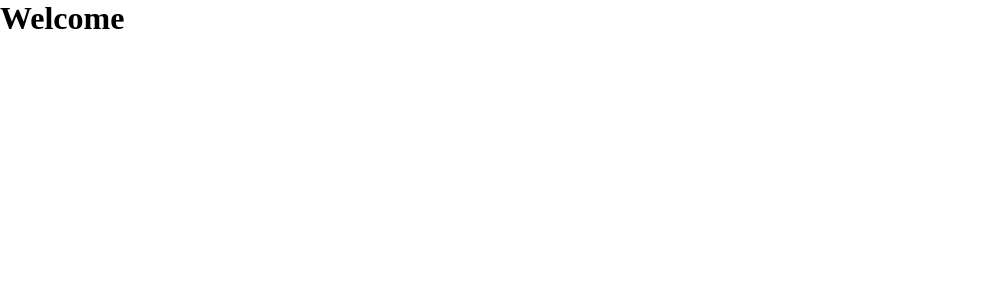
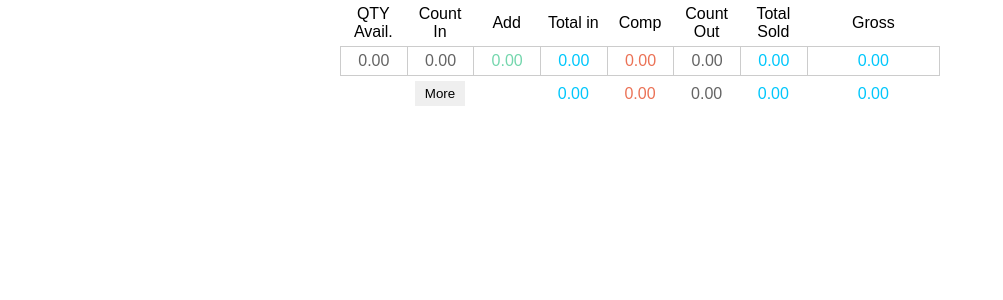
Before and after one commit to ZakMcRae/poster-counts, a React (Create React App) app: page / in a window 1280 px wide. Shown: the top 300 px of the page, without its empty margins (0-1003 px from the left). Built offline with nearby package versions, Linux system fonts and the light colour scheme.

Commit message:
implemented static version of counts table

```diff
--- a/src/App.css
+++ b/src/App.css
@@ -3,3 +3,63 @@
   padding: 0px;
   border: 0px;
 }
+
+html {
+  font-family: sans-serif;
+}
+
+.blue-text {
+  color: #00c7fc;
+}
+
+.red-text {
+  color: #eb7256;
+}
+
+.green-text {
+  color: #74d6ad;
+}
+
+.black-text {
+  color: #646464;
+}
+
+.counts-grid {
+  display: flex;
+  flex-direction: column;
+  text-align: center;
+  align-items: center;
+  margin-top: 25px;
+  margin: auto;
+}
+
+.input-row,
+.label-row,
+.totals-row {
+  display: grid;
+  grid-template-columns: repeat(7, 1fr) 2fr;
+  align-items: center;
+  width: 600px;
+}
+
+.input-element,
+.label-element {
+  padding: 5px;
+}
+
+.input-element {
+  border: 1px solid #ccc;
+}
+
+.input-element:not(:last-child) {
+  border-right: none;
+}
+
+.button-container {
+  grid-column-start: span 3;
+}
+
+.more-rows-button {
+  padding: 5px 10px;
+  margin: 5px 0px;
+}
--- a/src/App.js
+++ b/src/App.js
@@ -1,9 +1,19 @@
 import "./App.css";
+import { useState } from "react";
+import InputRow from "./components/InputRow";
+import LabelRow from "./components/LabelRow";
+import TotalsRow from "./components/TotalsRow";
 
 function App() {
+  const [countStore, setCountScore] = useState({});
+
   return (
     <div className="App">
-      <h1>Welcome</h1>
+      <div className="counts-grid">
+        <LabelRow></LabelRow>
+        <InputRow></InputRow>
+        <TotalsRow></TotalsRow>
+      </div>
     </div>
   );
 }
--- /dev/null
+++ b/src/components/InputRow.js
@@ -0,0 +1,16 @@
+function InputRow() {
+  return (
+    <div className="input-row">
+      <div className="input-element black-text">0.00</div>
+      <div className="input-element black-text">0.00</div>
+      <div className="input-element green-text">0.00</div>
+      <div className="input-element blue-text">0.00</div>
+      <div className="input-element red-text">0.00</div>
+      <div className="input-element black-text">0.00</div>
+      <div className="input-element blue-text">0.00</div>
+      <div className="input-element blue-text">0.00</div>
+    </div>
+  );
+}
+
+export default InputRow;
--- /dev/null
+++ b/src/components/LabelRow.js
@@ -0,0 +1,16 @@
+function LabelRow() {
+  return (
+    <div className="label-row">
+      <div className="label-element">QTY Avail.</div>
+      <div className="label-element">Count In</div>
+      <div className="label-element">Add</div>
+      <div className="label-element">Total in</div>
+      <div className="label-element">Comp</div>
+      <div className="label-element">Count Out</div>
+      <div className="label-element">Total Sold</div>
+      <div className="label-element">Gross</div>
+    </div>
+  );
+}
+
+export default LabelRow;
--- /dev/null
+++ b/src/components/TotalsRow.js
@@ -0,0 +1,16 @@
+function TotalsRow() {
+  return (
+    <div className="totals-row">
+      <div className="button-container">
+        <button className="more-rows-button">More</button>
+      </div>
+      <div className="totals-element blue-text">0.00</div>
+      <div className="totals-element red-text">0.00</div>
+      <div className="totals-element black-text">0.00</div>
+      <div className="totals-element blue-text">0.00</div>
+      <div className="totals-element blue-text">0.00</div>
+    </div>
+  );
+}
+
+export default TotalsRow;
```
